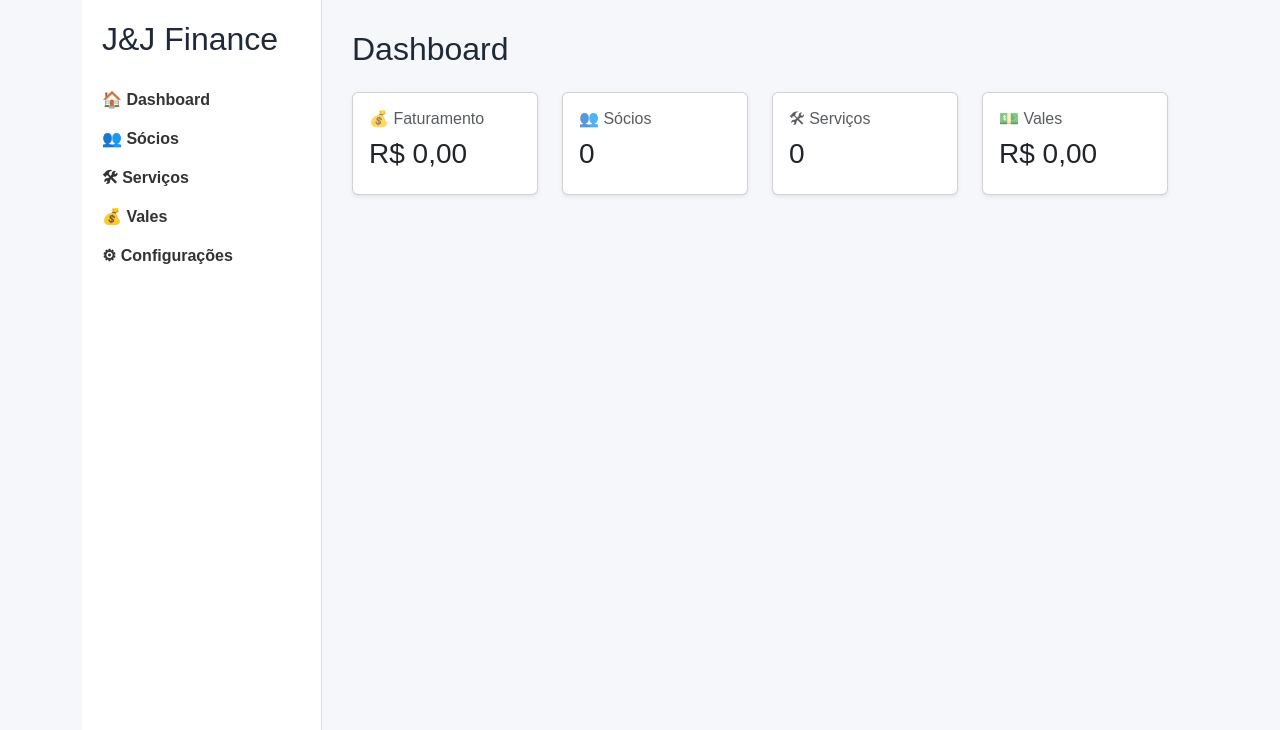
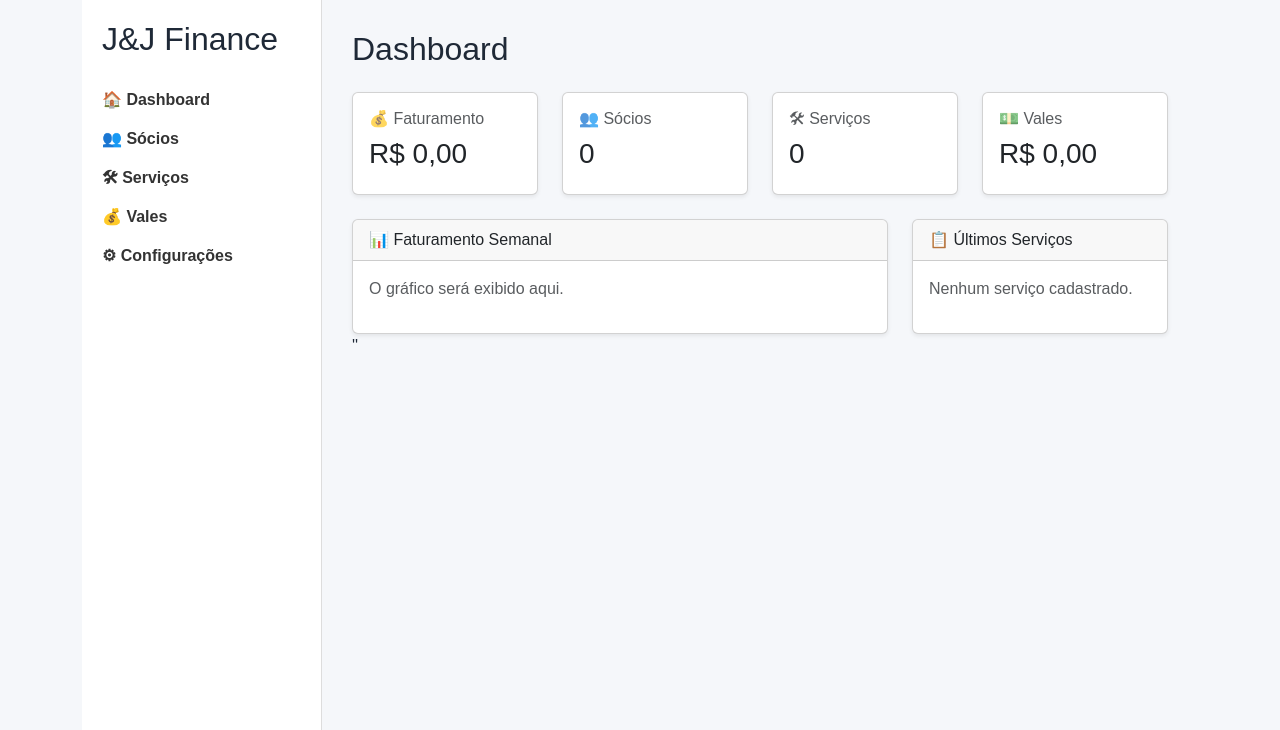
Before and after one commit to novavibejs-rgb/JJ_finance, a Flask app: page / in a window 1280 px wide. Shown: the part 70-800 px from the top of the page. Run offline with Flask 3, Linux system fonts and the light colour scheme.

Commit message:
feat: adiciona painel inferior ao dashboard

```diff
--- /dev/null
+++ b/templates/dashboard/componentes/painel_inferior.html
@@ -0,0 +1,22 @@
+<div class="row mt-4">
+  <div class="col-lg-8">
+    <div class="card shadow-sm">
+      <div class="card-header">📊 Faturamento Semanal</div>
+
+      <div class="card-body">
+        <p class="text-muted">O gráfico será exibido aqui.</p>
+      </div>
+    </div>
+  </div>
+
+  <div class="col-lg-4">
+    <div class="card shadow-sm">
+      <div class="card-header">📋 Últimos Serviços</div>
+
+      <div class="card-body">
+        <p class="text-muted">Nenhum serviço cadastrado.</p>
+      </div>
+    </div>
+  </div>
+</div>
+''
--- a/templates/dashboard/index.html
+++ b/templates/dashboard/index.html
@@ -3,4 +3,5 @@
 
 <h2 class="mb-4">Dashboard</h2>
 
-{% include "dashboard/componentes/cards.html" %} {% endblock %}
+{% include "dashboard/componentes/cards.html" %} {% include
+"dashboard/componentes/painel_inferior.html" %} {% endblock %}
```
